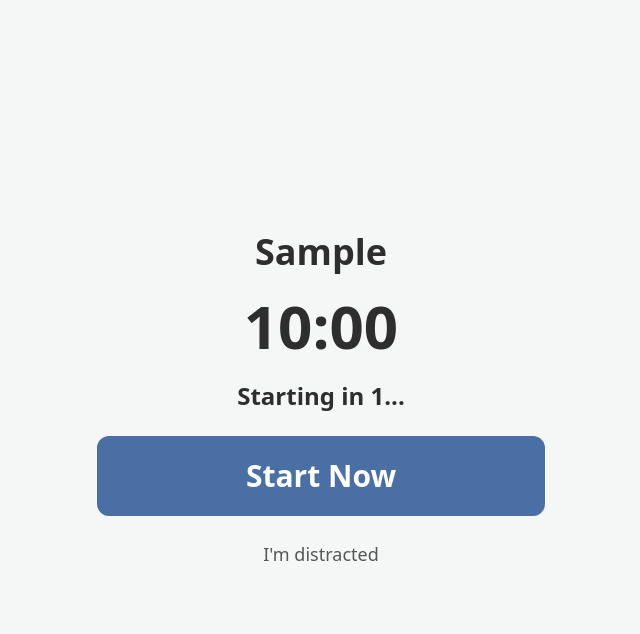
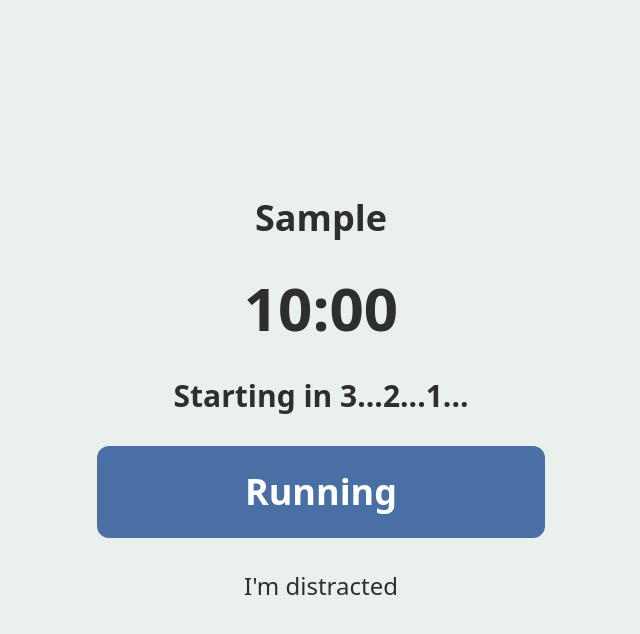
Before and after one commit to menoskar42-boop/adhd, a Next.js app: page / in a window 1280 px wide. Both pictures are taken after typing "Sample" into the empty fields and a click on the button "Add Task". Shown: the top 634 px of the page, without its empty margins (319-959 px from the left). Built offline with nearby package versions, Linux system fonts and the light colour scheme.

Commit message:
Simplify focus flow for ADHD-friendly one-tap sessions

```diff
--- a/app/page.js
+++ b/app/page.js
@@ -88,10 +88,6 @@ export default function Home() {
     setAutoStartCount(3);
   };
 
-  const startTimer = () => {
-    if (secondsLeft === 0) setSecondsLeft(currentMinutes * 60);
-    setIsRunning(true);
-  };
 
   const stopEarly = () => {
     if (!task) return;
@@ -104,7 +100,7 @@ export default function Home() {
     setIsRunning(false);
     setSecondsLeft(DEFAULT_MINUTES * 60);
     setShowDonePrompt(false);
-    setAutoStartCount(3);
+    setAutoStartCount(0);
   };
 
   const continueSession = () => {
@@ -118,7 +114,8 @@ export default function Home() {
     saveTask(nextTask);
     setShowDonePrompt(false);
     setSecondsLeft(nextDuration * 60);
-    setAutoStartCount(3);
+    setIsRunning(true);
+    setAutoStartCount(0);
   };
 
   const startDistractionReset = () => {
@@ -148,19 +145,19 @@ export default function Home() {
     <main
       className="min-h-screen w-full flex items-center justify-center px-6"
       style={{
-        backgroundColor: isRunning ? "#EAF1EC" : theme.colors.background,
+        backgroundColor: "#EAF1EC",
         color: theme.colors.text,
       }}
     >
-      <div className="w-full max-w-md text-center space-y-6">
+      <div className="w-full max-w-md text-center space-y-10">
         {!task ? (
           <>
-            <h1 className="text-4xl font-semibold">NeuroPilot</h1>
+            <h1 className="text-5xl font-semibold">NeuroPilot</h1>
             <input
               value={taskTitle}
               onChange={(e) => setTaskTitle(e.target.value)}
               placeholder="Your one task"
-              className="w-full rounded-xl px-4 py-4 text-2xl"
+              className="w-full rounded-xl px-6 py-5 text-3xl text-center"
             />
             <button
               onClick={addTask}
@@ -177,7 +174,7 @@ export default function Home() {
 
             {showDonePrompt ? (
               <div className="space-y-4">
-                <p className="text-3xl font-semibold">Done?</p>
+                <p className="text-5xl font-semibold">Done?</p>
                 <button
                   onClick={finishTask}
                   className="w-full rounded-xl py-4 text-2xl font-semibold text-white"
@@ -188,28 +185,28 @@ export default function Home() {
                 <button
                   onClick={continueSession}
                   className="w-full rounded-xl py-4 text-2xl font-semibold text-white"
-                  style={{ backgroundColor: theme.colors.primary, opacity: 0.85 }}
+                  style={{ backgroundColor: theme.colors.primary }}
                 >
                   Continue
                 </button>
               </div>
             ) : (
-              <div className="space-y-6">
+              <div className="space-y-8">
                 {autoStartCount > 0 && !isRunning ? (
-                  <p className="text-2xl font-semibold">Starting in {autoStartCount}...</p>
+                  <p className="text-3xl font-semibold">Starting in 3...2...1...</p>
                 ) : null}
 
                 <button
-                  onClick={isRunning ? stopEarly : startTimer}
-                  className="w-full rounded-xl border-2 py-5 text-3xl font-semibold text-white"
+                  onClick={isRunning ? stopEarly : undefined}
+                  className="w-full rounded-xl border-2 py-6 text-4xl font-semibold text-white"
                   style={{ borderColor: theme.colors.primary, backgroundColor: theme.colors.primary }}
                 >
-                  {isRunning ? "Stop" : "Start Now"}
+                  {isRunning ? "Stop" : "Running"}
                 </button>
 
                 <button
                   onClick={startDistractionReset}
-                  className="text-lg font-medium opacity-80"
+                  className="text-2xl font-medium"
                 >
                   I'm distracted
                 </button>
```
